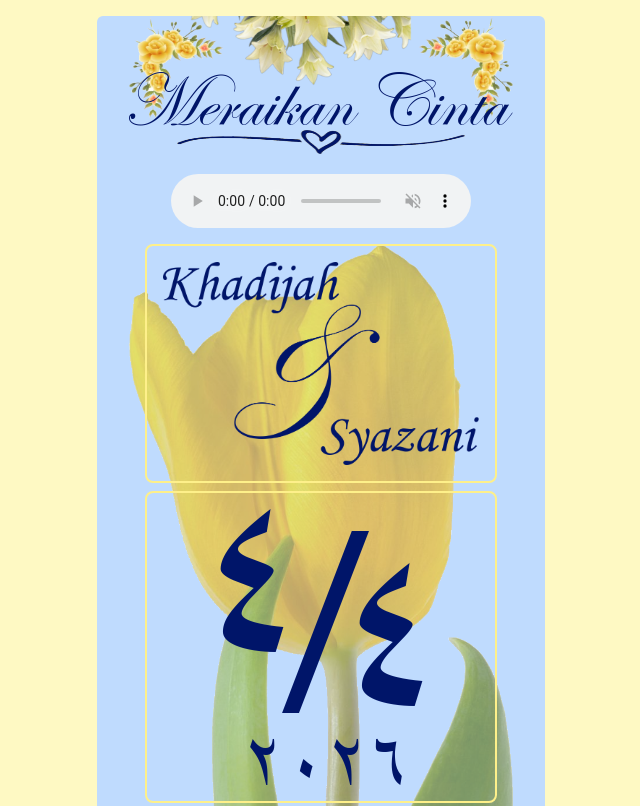
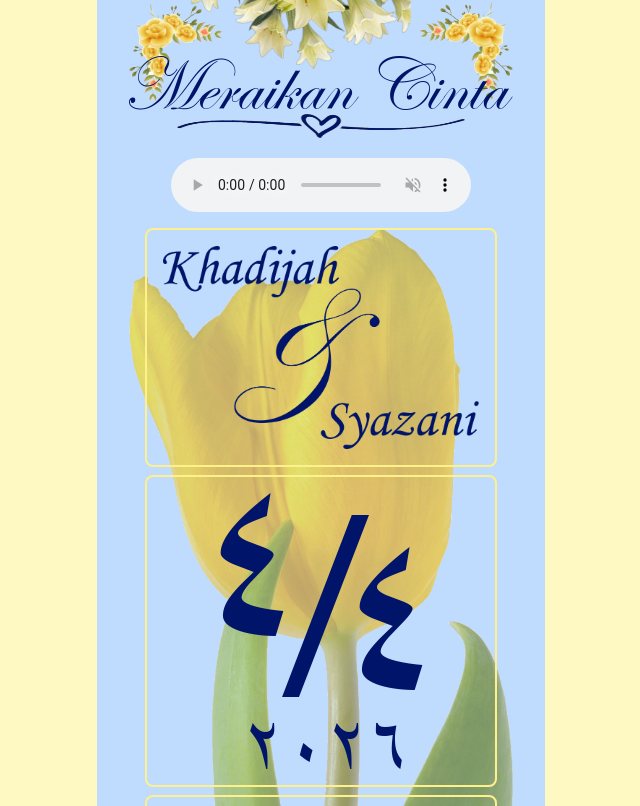
Before and after one commit to aamsyarr/sni, a plain HTML site: page index.html in a window 1280 px wide. Shown: the top 806 px of the page, without its empty margins (319-959 px from the left). Drawn offline with nearby package versions, Linux system fonts and the light colour scheme.

Commit message:
remove main container margin

```diff
--- a/index.html
+++ b/index.html
@@ -36,7 +36,7 @@
 
         -->
 
-        <main class="bg-blue-200 container mx-auto max-w-md m-4 rounded-md">
+        <main class="bg-blue-200 container mx-auto max-w-md">
 
             <div class="flex mx-auto items-center justify-center relative max-w-sm bg-blue-200">
                 <img src="./images/header.png" />
```
